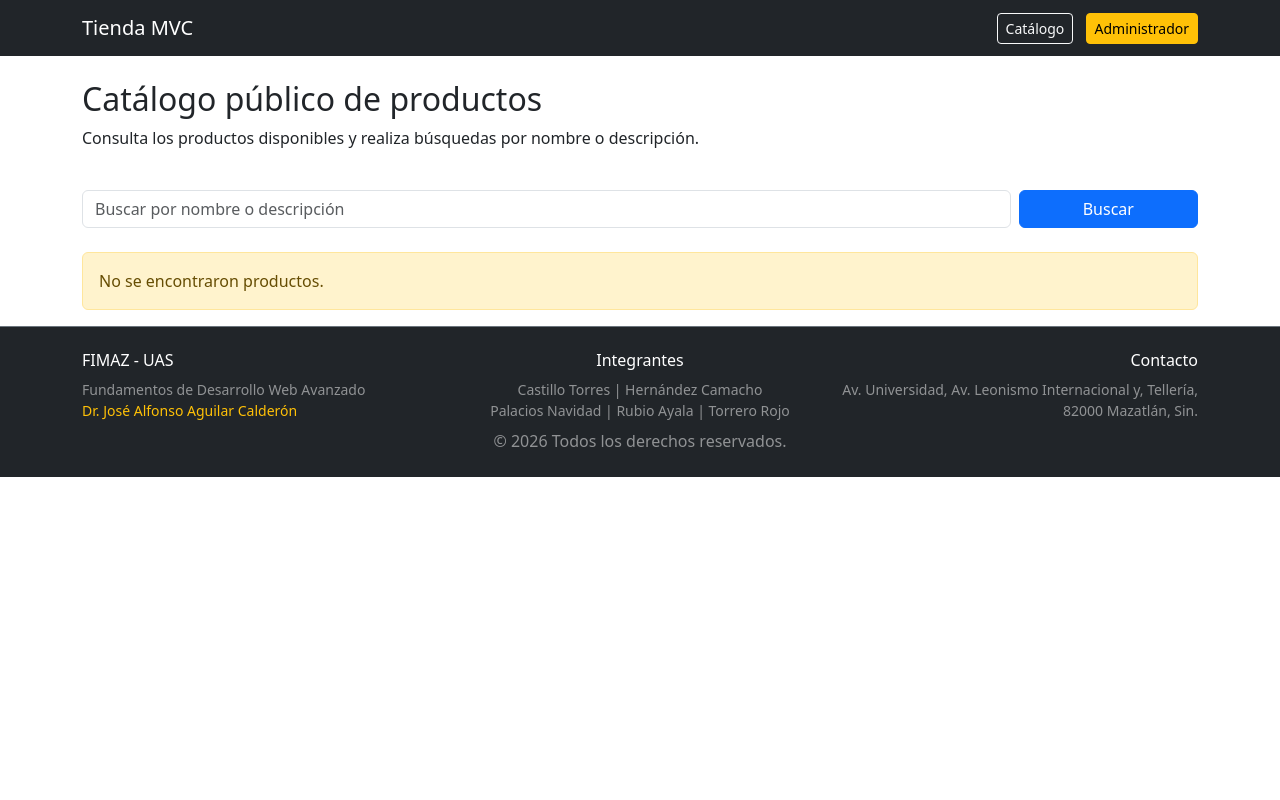
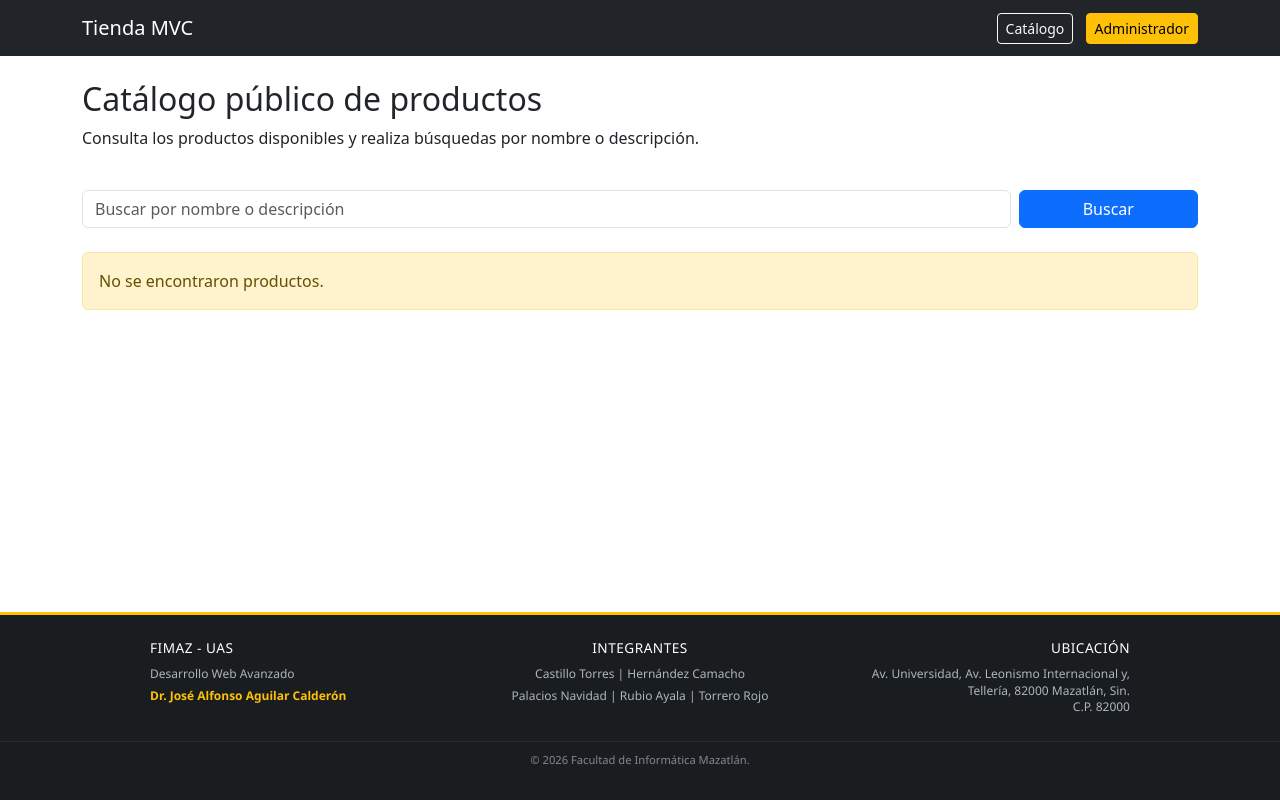
Before and after one commit to hectorrubio11/proyecto-final-desarrollo-web, a PHP site: page / in a window 1280 px wide. Run offline with PHP 8.4, Linux system fonts and the light colour scheme; data that the repository does not hold is empty.

Commit message:
mejoras del footer

```diff
--- a/views/auth/login.php
+++ b/views/auth/login.php
@@ -23,5 +23,3 @@
         </div>
     </div>
 </div>
-
-<?php require_once __DIR__ . '/../layouts/footer.php';?>
--- a/views/layouts/footer.php
+++ b/views/layouts/footer.php
@@ -1,32 +1,93 @@
-</div> <footer class="bg-dark text-white-50 py-4 mt-auto border-top border-secondary">
-        <div class="container">
-            <div class="row g-4 small mb-2">
-                <div class="col-12 col-md-4 text-center text-md-start">
-                    <h6 class="text-white mb-2">FIMAZ - UAS</h6>
-                    <p class="mb-0">Fundamentos de Desarrollo Web Avanzado</p>
-                    <p class="mb-0 text-warning">Dr. José Alfonso Aguilar Calderón</p>
-                </div>
+<style>
+    .main-footer {
+        background-color: #1a1d20;
+        color: #adb5bd;
+        /* Reducimos el padding de 50px a 25px para que no esté tan alto */
+        padding: 25px 0 15px 0;
+        margin-top: 10px;
+        font-family: 'Segoe UI', sans-serif;
+        border-top: 3px solid #ffc107;
+    }
 
-                <div class="col-12 col-md-4 text-center">
-                    <h6 class="text-white mb-2">Integrantes</h6>
-                    <div class="row">
-                        <div class="col-12">Castillo Torres | Hernández Camacho</div>
-                        <div class="col-12">Palacios Navidad | Rubio Ayala | Torrero Rojo</div>
-                    </div>
-                </div>
+    .footer-container {
+        /* Limitamos el ancho para que el texto no se vaya a los extremos */
+        max-width: 1000px;
+        margin: 0 auto;
+        display: flex;
+        justify-content: space-between;
+        align-items: flex-start;
+        padding: 0 10px;
+    }
 
-                <div class="col-12 col-md-4 text-center text-md-end">
-                    <h6 class="text-white mb-2">Contacto</h6>
-                    <p class="mb-0">Av. Universidad, Av. Leonismo Internacional y, Tellería, 82000 Mazatlán, Sin.</p>
-                </div>
-            </div>
-            <p class="mb-0 text-center">&copy; <span id="year"></span> Todos los derechos reservados.</p>
+    .footer-section {
+        width: 30%;
+    }
+
+    .footer-section h4 {
+        color: #ffffff;
+        font-size: 0.85rem;
+        margin-bottom: 10px;
+        text-transform: uppercase;
+        letter-spacing: 0.5px;
+    }
+
+    .footer-section p, .footer-section li {
+        font-size: 0.75rem;
+        line-height: 1.4;
+        margin-bottom: 5px;
+    }
+
+    .text-center { text-align: center; }
+    .text-right { text-align: right; }
+
+    .team-list { list-style: none; padding: 0; margin: 0; }
+    .highlight { color: #ffc107; font-weight: bold; }
+
+    .footer-bottom {
+        text-align: center;
+        margin-top: 20px;
+        padding-top: 10px;
+        border-top: 1px solid #2d3238;
+        font-size: 0.7rem;
+        opacity: 0.7;
+    }
+    body {
+        display: flex;
+        flex-direction: column;
+        min-height: 100vh;
+        margin: 0;
+    }
+
+    main, .container {
+        flex: 1;
+    }
+
+</style>
+</div>
+</body>
+<footer class="main-footer">
+    <div class="footer-container">
+        <div class="footer-section">
+            <h4>FIMAZ - UAS</h4>
+            <p>Desarrollo Web Avanzado</p>
+            <p class="highlight">Dr. José Alfonso Aguilar Calderón</p>
         </div>
-    </footer>
 
-    <script src="https://cdn.jsdelivr.net/npm/bootstrap@5.3.3/dist/js/bootstrap.bundle.min.js"></script>
-    <script>
-        document.getElementById('year').textContent = new Date().getFullYear();
-    </script>
-</body>
-</html>
+        <div class="footer-section text-center">
+            <h4>Integrantes</h4>
+            <ul class="team-list">
+                <li>Castillo Torres | Hernández Camacho</li>
+                <li>Palacios Navidad | Rubio Ayala | Torrero Rojo</li>
+            </ul>
+        </div>
+
+        <div class="footer-section text-right">
+            <h4>Ubicación</h4>
+            <p>Av. Universidad, Av. Leonismo Internacional y, Tellería, 82000 Mazatlán, Sin.<br>C.P. 82000</p>
+        </div>
+    </div>
+
+    <div class="footer-bottom">
+        <p>© 2026 Facultad de Informática Mazatlán.</p>
+    </div>
+</footer>
--- a/views/productos/index.php
+++ b/views/productos/index.php
@@ -46,4 +46,6 @@
     </tbody>
 </table>
 
-<?php require_once __DIR__ . '/../layouts/footer.php'; ?>
+<?php
+require_once __DIR__ . '/../layouts/footer.php';
+?>
```
